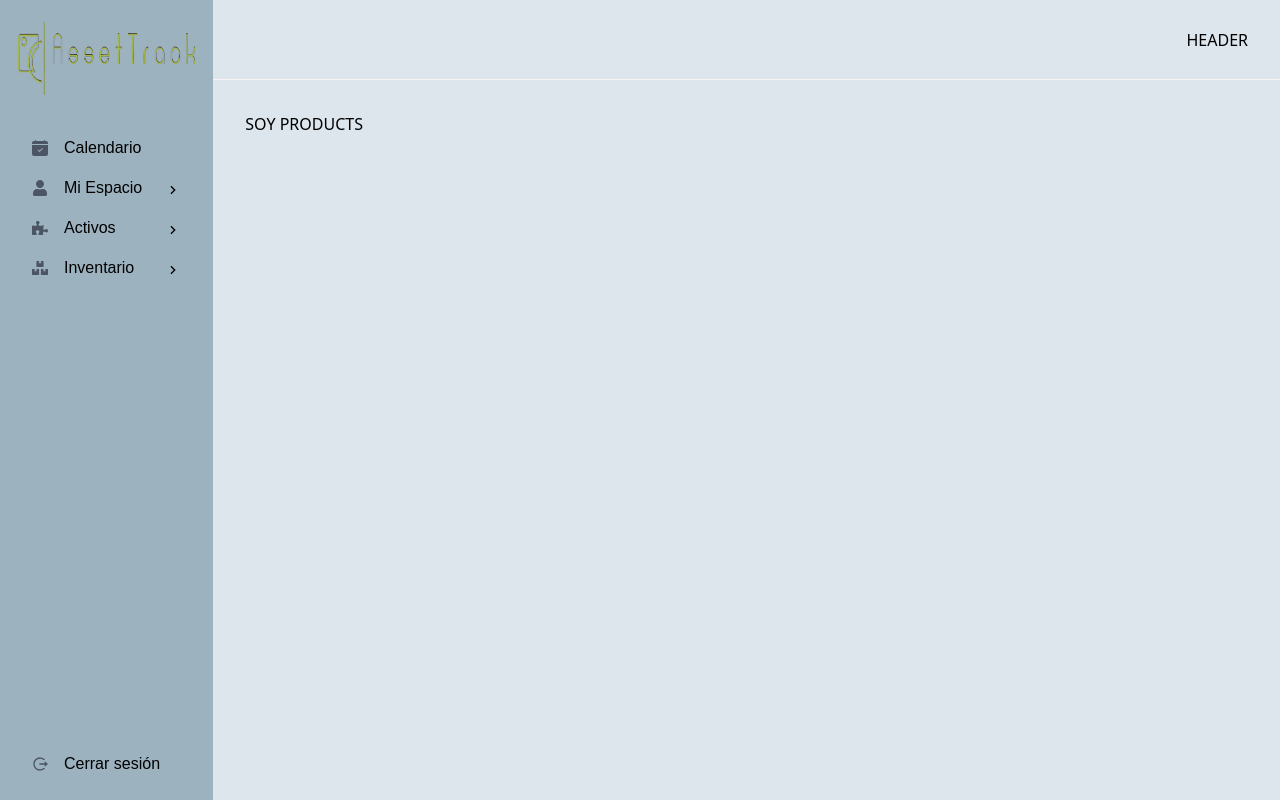
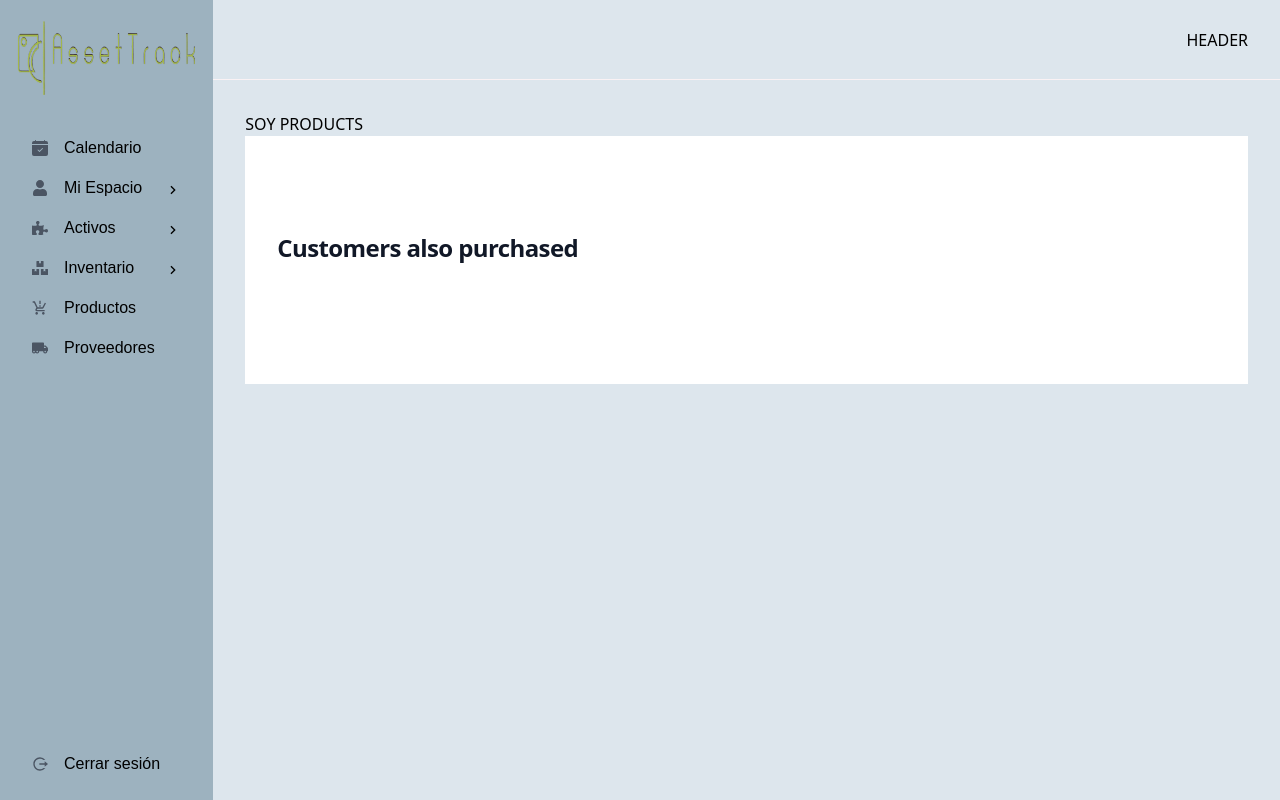
Before and after one commit to Orianig/AssetTrack_Front_React, a React (Vite) app: page /personalArea/products in a window 1280 px wide. Built offline with nearby package versions, Linux system fonts and the light colour scheme.

Commit message:
style: add personalized style to components

```diff
--- a/src/components/CardProduct.jsx
+++ b/src/components/CardProduct.jsx
@@ -0,0 +1,38 @@
+import React from "react";
+
+const CardProduct = () => {
+return (
+<div className="bg-white">
+      <div className="mx-auto max-w-2xl px-4 py-16 sm:px-6 sm:py-24 lg:max-w-7xl lg:px-8">
+        <h2 className="text-2xl font-bold tracking-tight text-gray-900">Customers also purchased</h2>
+
+        <div className="mt-6 grid grid-cols-1 gap-x-6 gap-y-10 sm:grid-cols-2 lg:grid-cols-4 xl:gap-x-8">
+          {/* {products.map((product) => (
+            <div key={product.id} className="group relative">
+              <div className="aspect-h-1 aspect-w-1 w-full overflow-hidden rounded-md bg-gray-200 lg:aspect-none group-hover:opacity-75 lg:h-80">
+                <img
+                //   src={product.imageSrc}
+                //   alt={product.imageAlt}
+                  className="h-full w-full object-cover object-center lg:h-full lg:w-full"
+                />
+              </div>
+              <div className="mt-4 flex justify-between">
+                <div>
+                  <h3 className="text-sm text-gray-700">
+                    <a href={product.href}>
+                      <span aria-hidden="true" className="absolute inset-0" />
+                      {product.name}
+                    </a>
+                  </h3>
+                  <p className="mt-1 text-sm text-gray-500">{product.color}</p>
+                </div>
+                <p className="text-sm font-medium text-gray-900">{product.price}</p>
+              </div>
+            </div>
+          ))} */}
+        </div>
+      </div>
+    </div>
+  );
+};
+export default CardProduct;
--- a/src/components/Sidebar.jsx
+++ b/src/components/Sidebar.jsx
@@ -3,7 +3,7 @@ import { Link } from "react-router-dom";
 import Logo from "../assets/images/logo-4.png";
 
 //ICONS
-import { FaUser, FaPuzzlePiece, FaBoxes} from "react-icons/fa";
+import { FaUser, FaPuzzlePiece, FaBoxes, FaTruckMoving} from "react-icons/fa";
 import { BsCalendarCheckFill } from "react-icons/bs";
 import {
   RiArrowRightSLine,
@@ -11,6 +11,8 @@ import {
   RiMenu3Line,
   RiLogoutCircleRLine,
 } from "react-icons/ri";
+
+import { MdProductionQuantityLimits } from "react-icons/md";
 
 
 const Sidebar = () => {
@@ -43,6 +45,7 @@ const Sidebar = () => {
               <BsCalendarCheckFill className="iconsText" />
               Calendario
             </Link>
+
             {/* PROFILE*/}
             <button
               onClick={() => setShowProfileSubmenu(!showProfileSubmenu)}
@@ -170,22 +173,26 @@ const Sidebar = () => {
                 >
                   Gestión de inventario
                 </Link>
+              </li>
+            </ul>
             {/* PRODUCTS*/}
             <Link
               to="/personalArea/products"
-                  className="sidebarComponent"
+              className="flex items-center gap-4 py-2 px-4 rounded-lg font-work-sans hover:bg-secondary-200 transition-colors"
+              onClick={() => setShowMenu(false)}
             >
+              <MdProductionQuantityLimits className="iconsText" />
               Productos
             </Link>
             {/* PROVIDERS*/}
             <Link
               to="/personalArea/providers"
-                  className="sidebarComponent"
+              className="flex items-center gap-4 py-2 px-4 rounded-lg font-work-sans hover:bg-secondary-200 transition-colors"
+              onClick={() => setShowMenu(false)}
             >
+              <FaTruckMoving className="iconsText" />
               Proveedores
             </Link>
-              </li>
-            </ul>
           </nav>
         </div>
         <div>
--- a/src/pages/Inventory/Product.jsx
+++ b/src/pages/Inventory/Product.jsx
@@ -1,9 +1,13 @@
 import React from "react";
+import CardProduct from "../../components/CardProduct";
 
 const Products = () => {
-
-    return (
-  <h1> SOY PRODUCTS </h1>
-)};
+  return (
+    <>
+      <h1> SOY PRODUCTS </h1>
+      <CardProduct></CardProduct>
+    </>
+  );
+};
 
 export default Products;
```
Lines whose indentation alone changed are shown as unchanged.
